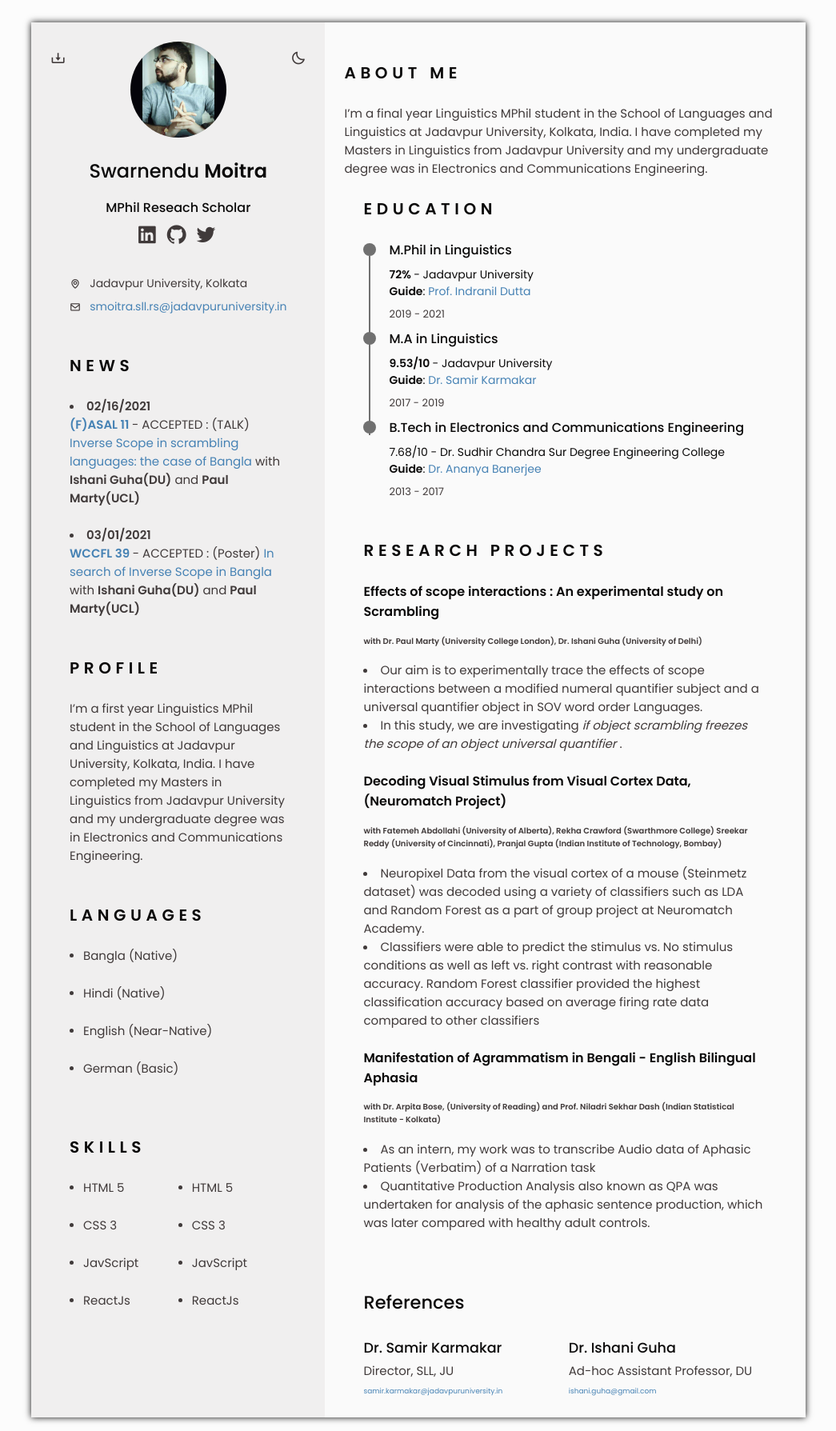
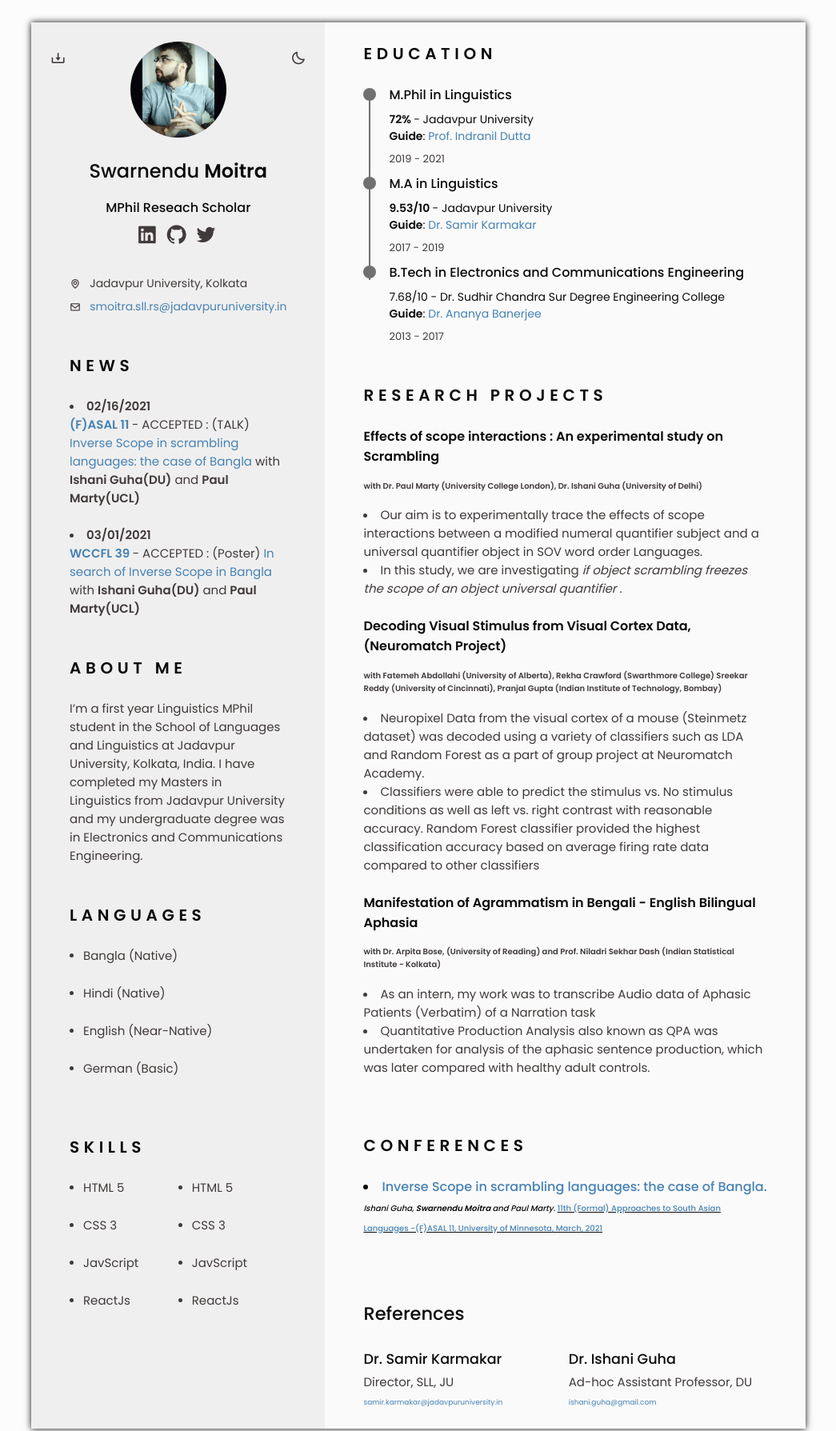
Before and after one commit to SwarMoi/SwarMoi.github.io, a plain HTML site: page index.html in a window 1280 px wide. Shown: the part 20-1809 px from the top of the page at 80% size, without its empty margins (117-1162 px from the left). Drawn offline with nearby package versions, Linux system fonts and the light colour scheme.

Commit message:
Realignment

```diff
--- a/index.html
+++ b/index.html
@@ -28,7 +28,7 @@
 					</li>
 					<li class="nav_item">
 						<a href="#profile" class="nav_link">
-							<i class="bx bx-user nav_icon"></i>Profile
+							<i class="bx bx-user nav_icon"></i>About Me
 						</a>
 					</li>
 					<li class="nav_item">
@@ -42,15 +42,23 @@
 						</a>
 					</li>
 
-					<li class="nav_item">
+					<!--
+					 <li class="nav_item">
 						<a href="#experience" class="nav_link">
 							<i class="bx bx-briefcase-alt nav_icon"></i>Experience
 						</a>
 					</li>
+					-->
 
 					<li class="nav_item">
 						<a href="#certificates" class="nav_link">
-							<i class="bx bx-award nav_icon"></i>Certificates
+							<i class="bx bx-award nav_icon"></i>Reseach Projects
+						</a>
+					</li>
+
+					<li class="nav_item">
+						<a href="#conferences" class="nav_link">
+							<i class='bx bx-slideshow nav_icon'></i>Conferences
 						</a>
 					</li>
 
@@ -163,7 +171,7 @@
 
 				<!--========== PROFILE ==========-->
 				<section class="profile section" id="profile">
-					<h2 class="section-title">Profile</h2>
+					<h2 class="section-title">About Me</h2>
 
 					<p class="profile_description">
 						I’m a first year Linguistics MPhil student in the School of Languages and Linguistics
@@ -240,20 +248,10 @@
 
 
 
-				<!--========== Profile ==========-->
 
 
 
-				<section class="education section" ></section>
-					<h2 class="section-title">About Me</h2>
 
-					<p class="profile_description">
-					I’m a final year Linguistics MPhil student in the School of Languages and Linguistics
-					at Jadavpur University, Kolkata, India.
-					I have completed my Masters in Linguistics from Jadavpur University and
-					my undergraduate degree was in Electronics and Communications Engineering.</p>
-
-				</section>
 
 				<!--========== EDUCATION ==========-->
 				<section class="education section" id="education">
@@ -459,6 +457,26 @@
 
 				<!--========== INTERESTS ==========-->
 
+				<section class="certificate section" id="conferences">
+
+					<h2 class="section-title">Conferences</h2>
+					<div class="certificate_content">
+
+						<h3 class="certificate_title"  >
+							<li>
+							<a href="https://drive.google.com/file/d/171KtsIy3uUwEEWc7xioExjdEpH8nm0v0/view">Inverse Scope in scrambling languages: the case of Bangla.</a>
+							<i style="font-size: x-small;"> Ishani Guha, <strong> Swarnendu Moitra </strong> and Paul Marty. </i>
+							<u><a href="https://sites.google.com/umn.edu/fasal11/home" style="font-size: x-small;"> 11th (Formal) Approaches to South Asian Languages -(F)ASAL 11, University of Minnesota, March, 2021 </a></u>
+							</li>
+						</h3>
+
+
+					</div>
+					<br>
+
+
+
+				</section>
 
 
 				</section>
```
